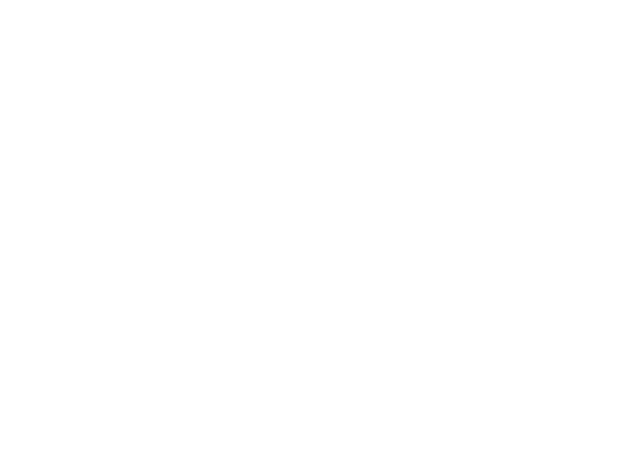
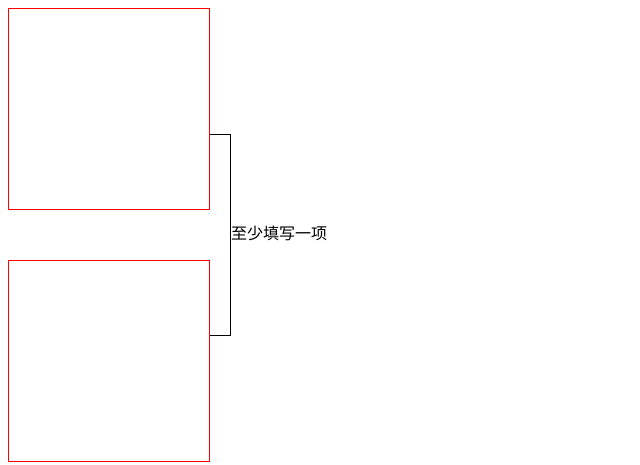
Before and after one commit to Linghucong1999/WriteCodeforWorkFishing, a website: page index2.html in a window 1280 px wide. Shown: the whole page, without its empty margins (0-640 px from the left). Drawn offline with Linux system fonts and the light colour scheme.

Commit message:
类产品需求

```diff
--- a/index2.html
+++ b/index2.html
@@ -1,20 +1,63 @@
 <!DOCTYPE html>
 <html lang="en">
+
 <head>
     <meta charset="UTF-8">
     <meta name="viewport" content="width=device-width, initial-scale=1.0">
     <title>Document</title>
+    <style>
+        .big-one {
+            height: 200px;
+            width: 200px;
+            border: 1px solid red;
+            /* float: left; */
+            margin-bottom: 50px;
+        }
+
+        .big-two {
+            height: 200px;
+            width: 200px;
+            border: 1px solid red;
+        }
+
+        .big-center {
+
+            /* float: left; */
+            display: flex;
+        }
+
+        .big-center-box {
+            width: 20px;
+            height: 200px;
+            border: 1px solid black;
+            border-left: none;
+        }
+
+        .big-center-title {
+            line-height: 200px;
+        }
+        .big{
+            display: flex;
+            align-items: center;
+
+        }
+    </style>
 </head>
+
 <body>
 
+    <div class="big">
+        <div>
+            <div class="big-one"></div>
+            <div class="big-two"></div>
+        </div>
+        <div class="big-center">
+            <div class="big-center-box"></div>
+            <div class="big-center-title">至少填写一项</div>
+        </div>
+    </div>
 </body>
 <script>
-    let start=new Date().getTime();
-    for(let i=0;i<=10000;i++){
-        console.log(i);
+</script>
 
-    }
-    let end=new Date().getTime();
-    console.log('运行时间：' + (end - start) + 'ms');
-</script>
 </html>
```
